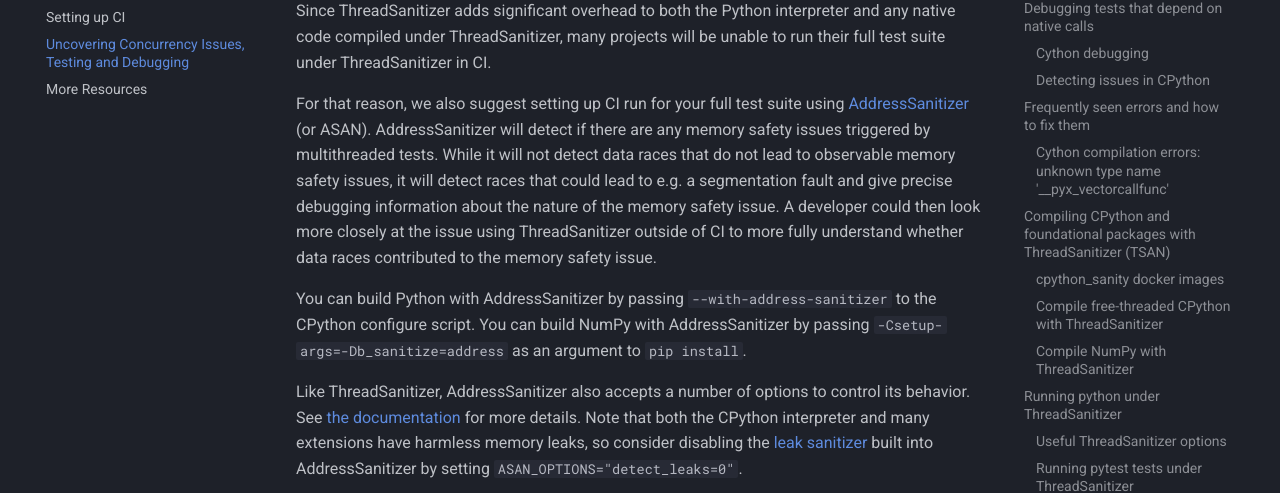
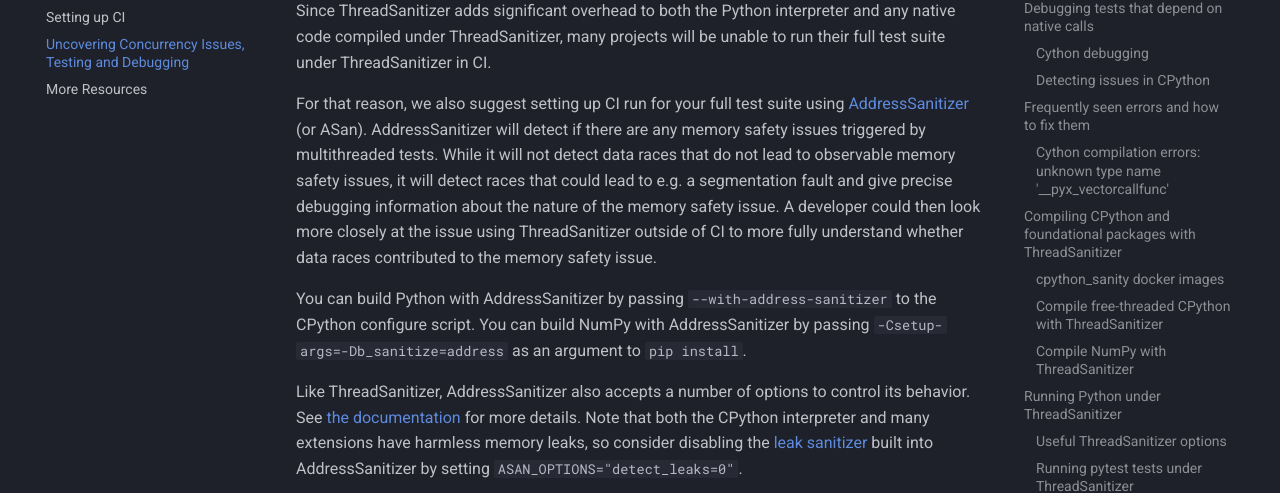
Before and after one commit to Quansight-Labs/free-threaded-compatibility, an MkDocs documentation site: the page built from docs/debugging.md, in a window 1280 px wide and 900 px high, scrolled down 7567 px. Shown: the part 262-755 px from the top of the window. Built offline with MkDocs 1.6.1 and Material for MkDocs 9.7.7, drawn with Linux system fonts in a browser that asks for light colours; comment, search, counter and statistics services are not loaded; some of the changed text lies outside the part shown.

Commit message:
a few very minor textual fixes

````diff
--- a/docs/debugging.md
+++ b/docs/debugging.md
@@ -271,9 +271,9 @@
 CI instead of compiling Cython, which can take up to a few minutes on some CI
 runners.
 
-## Compiling CPython and foundational packages with ThreadSanitizer (TSAN)
+## Compiling CPython and foundational packages with ThreadSanitizer
 
-[Thread sanitizer](https://github.com/google/sanitizers/wiki/ThreadSanitizerCppManual) (or TSAN) helps
+[Thread sanitizer](https://github.com/google/sanitizers/wiki/ThreadSanitizerCppManual) (or TSan) helps
 to detect C/C++ data races in concurrent systems. This tool can help to reveal free-threading
 related bugs in CPython and foundational packages (e.g. `numpy`).
 In this section we provide the commands to build a free-threading compatible
@@ -375,7 +375,7 @@
 # CC=clang-18 CXX=clang++-18 python -m pip install -v . --no-build-isolation -Csetup-args=-Db_sanitize=thread -Csetup-args=-Dbuildtype=debugoptimized
 ```
 
-## Running python under ThreadSanitizer
+## Running Python under ThreadSanitizer
 
 ### Useful ThreadSanitizer options
 
@@ -467,7 +467,7 @@
 
 For that reason, we also suggest setting up CI run for your full test suite
 using [AddressSanitizer](https://github.com/google/sanitizers/wiki/addresssanitizer) (or
-ASAN). AddressSanitizer will detect if there are any memory safety issues
+ASan). AddressSanitizer will detect if there are any memory safety issues
 triggered by multithreaded tests. While it will not detect data races that do
 not lead to observable memory safety issues, it will detect races that could
 lead to e.g. a segmentation fault and give precise debugging information about
````
Also changed, not shown: other parts of docs/debugging.md (+1 -1 lines).
